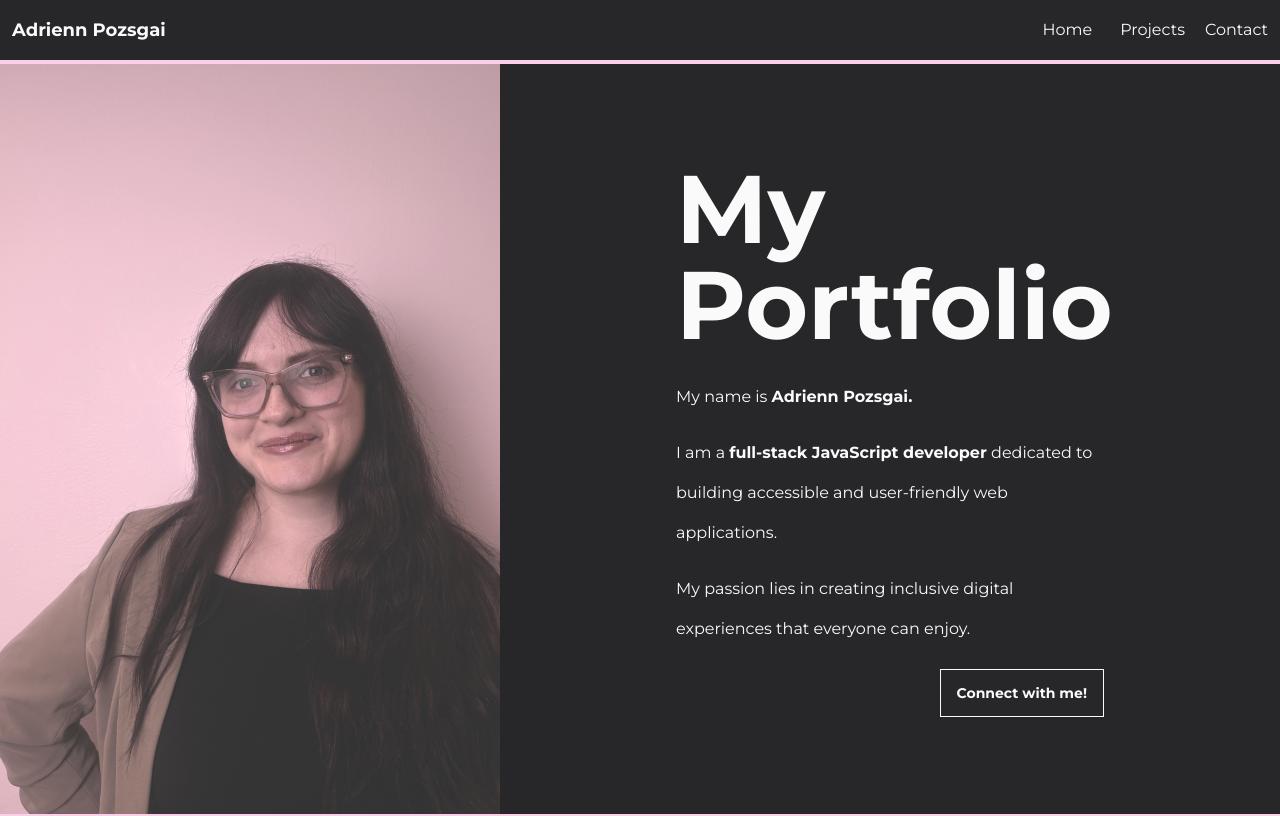
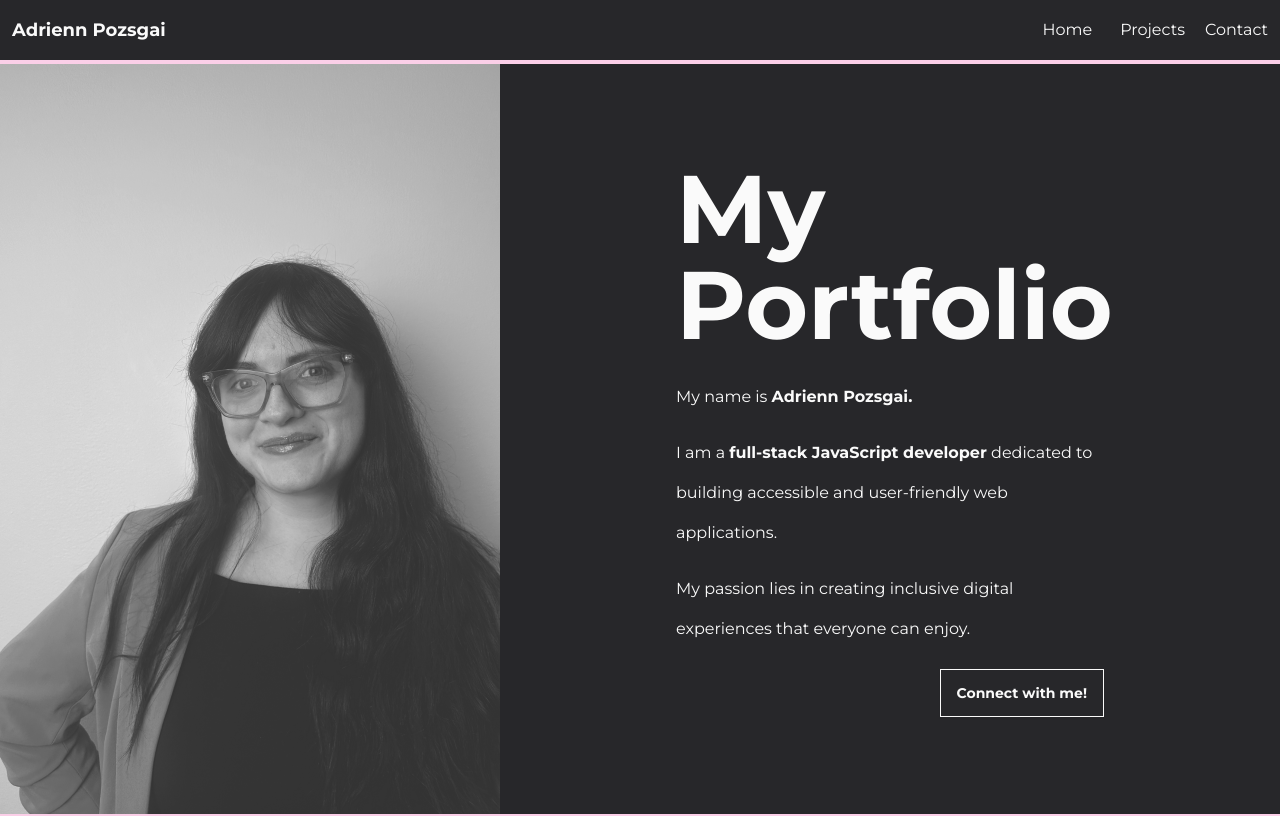
Before and after one commit to Apozsgai97/portfolio-next.js, a Next.js app: page / in a window 1280 px wide. Shown: the top 816 px of the page. Built offline with nearby package versions, Linux system fonts and the light colour scheme.

Commit message:
change hero page color

```diff
--- a/src/features/portfolio/components/hero-section.tsx
+++ b/src/features/portfolio/components/hero-section.tsx
@@ -8,7 +8,7 @@ export function HeroSection() {
         width={500}
         height={700}
         alt="Picture of the developer, Adrienn Pozsgai"
-        className="hidden lg:block"
+        className="hidden lg:block grayscale"
       />
       <div className="lg:px-44 lg:text-left p-12 lg:py-0 text-justify text-neutral-50">
         <h1 className="font-extrabold text-6xl lg:text-8xl mb-6 lg:w-96">
```
